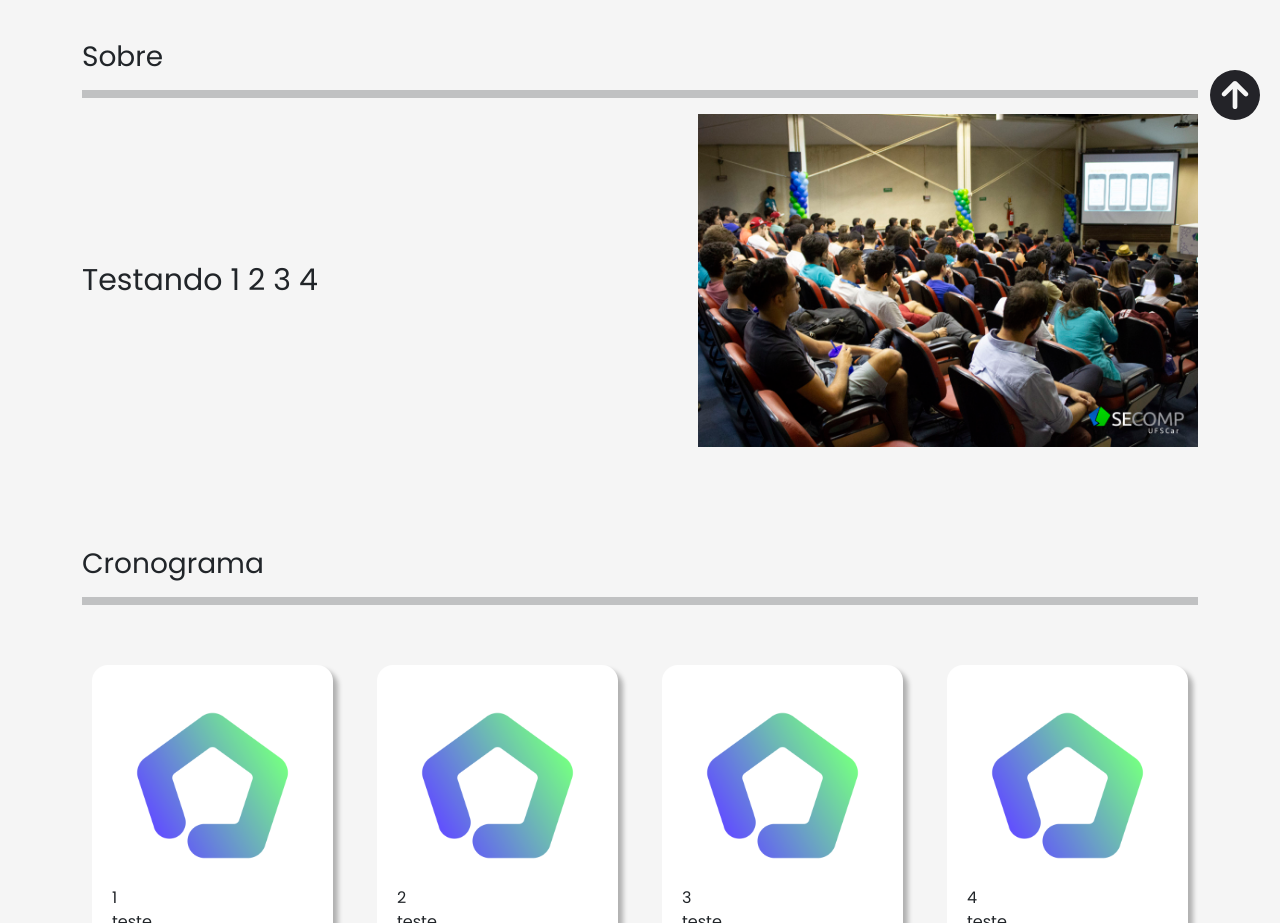
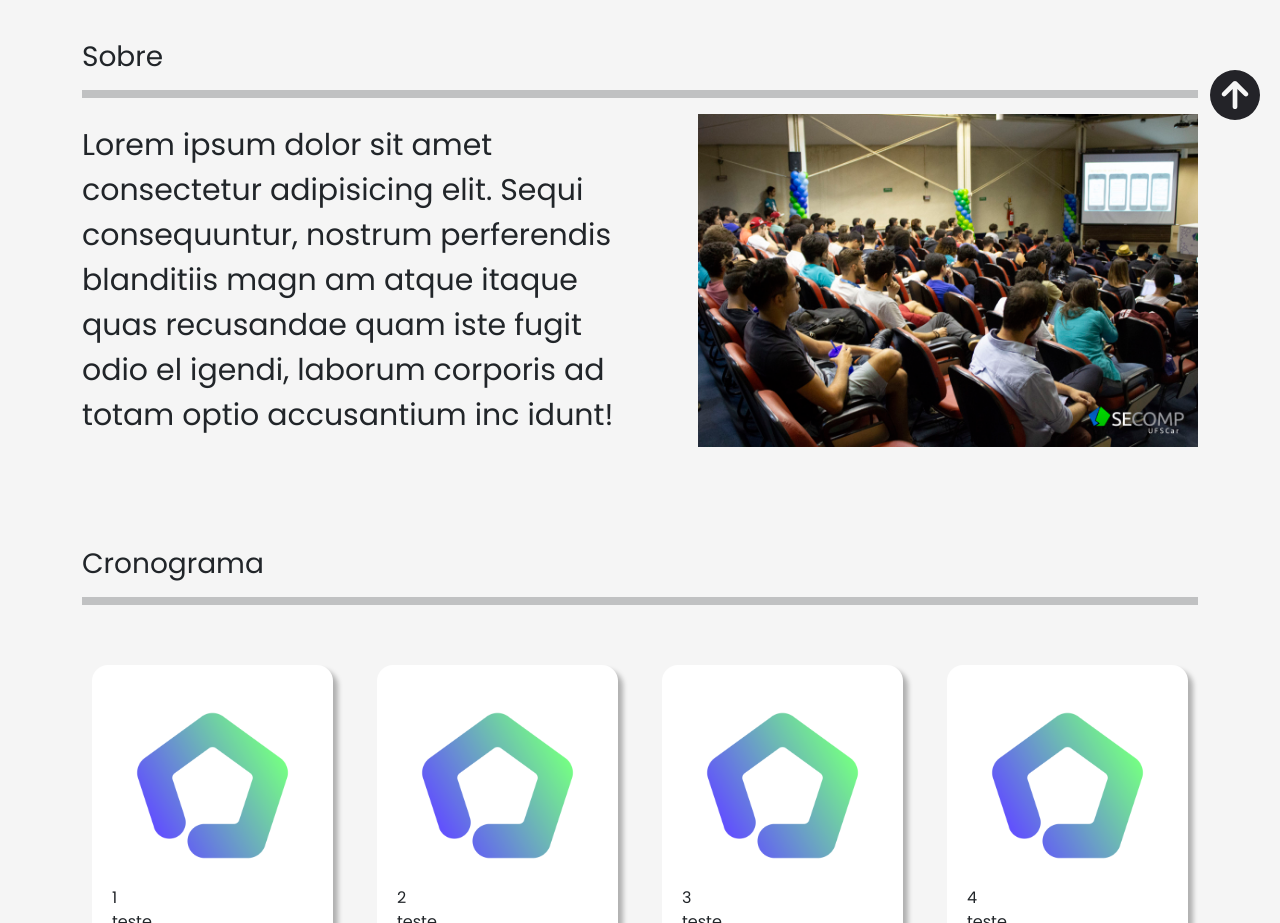
Before and after one commit to secompufscar/site-secompbeta, a React (Create React App) app: page / in a window 1280 px wide. Shown: the part 860-1783 px from the top of the page. Built offline with nearby package versions, Linux system fonts and the light colour scheme.

Commit message:
Links do footer (redes sociais) alterados para as URLs corretas

```diff
--- a/public/index.html
+++ b/public/index.html
@@ -1,5 +1,5 @@
 <!DOCTYPE html>
-<html lang="en">
+<html lang="pt-br">
   <head>
     <meta charset="utf-8" />
     <link rel="icon" href="%PUBLIC_URL%/favicon.ico" />
--- a/src/components/Sobre/index.jsx
+++ b/src/components/Sobre/index.jsx
@@ -7,7 +7,11 @@ function Sobre() {
             <h3>Sobre</h3><hr size="10" width="100%" />
             <div>
                 <div>
-                  Testando 1 2 3 4
+                Lorem ipsum dolor sit amet consectetur adipisicing elit.
+                Sequi consequuntur, nostrum perferendis blanditiis magn
+                am atque itaque quas recusandae quam iste fugit odio el
+                igendi, laborum corporis ad totam optio accusantium inc
+                idunt!
                 </div>
                 <div className='img-sobre'>
                     <img src={banner} alt="logo" />
--- a/src/layouts/Footer/index.jsx
+++ b/src/layouts/Footer/index.jsx
@@ -24,22 +24,22 @@ function Footer() {
                 <img className='footer-logo' src={logotipo} alt="logo secomp" />
                 <p>Nos acompanhe em nossas redes sociais!</p>
                 <div className='social'>
-                    <a href="https://www.google.com/search?q=secomp" target="_blank" rel="noreferrer" className="youtube social">
+                    <a href="https://www.youtube.com/channel/UChj1pycWmHOJDeJkDf6RraA" target = "_blank" rel="noreferrer" className="youtube social">
                         <FontAwesomeIcon icon={faYoutube} size="2x" />
                     </a>
-                    <a href="https://www.google.com/search?q=secomp" target="_blank" rel="noreferrer" className="linkedin social">
+                    <a href = "https://www.linkedin.com/company/secomp-ufscar/" target = "_blank" rel="noreferrer" className="linkedin social">
                         <FontAwesomeIcon icon={faLinkedin} size="2x" />
                     </a>
-                    <a href="https://www.google.com/search?q=secomp" target="_blank" rel="noreferrer" className="instagram social">
+                    <a href = "https://www.instagram.com/secompufscar" target = "_blank" rel="noreferrer" className="instagram social">
                         <FontAwesomeIcon icon={faInstagram} size="2x" />
                     </a>
-                    <a href="https://www.google.com/search?q=secomp" target="_blank" rel="noreferrer" className="facebook social">
+                    <a href = "https://www.facebook.com/secompufscar" target = "_blank" rel="noreferrer" className="facebook social">
                         <FontAwesomeIcon icon={faFacebook} size="2x" />
                     </a>
-                    <a href="https://www.google.com/search?q=secomp" target="_blank" rel="noreferrer" className="twitter social">
+                    <a href = "https://twitter.com/secompufscar" target = "_blank" rel="noreferrer" className="twitter social">
                         <FontAwesomeIcon icon={faTwitter} size="2x" />
                     </a>
-                    <a href="https://www.google.com/search?q=secomp" target="_blank" rel="noreferrer" className="github social">
+                    <a href = "https://github.com/secompufscar" target="_blank" rel="noreferrer" className="github social">
                         <FontAwesomeIcon icon={faGithub} size="2x" />
                     </a>
                 </div>
```
